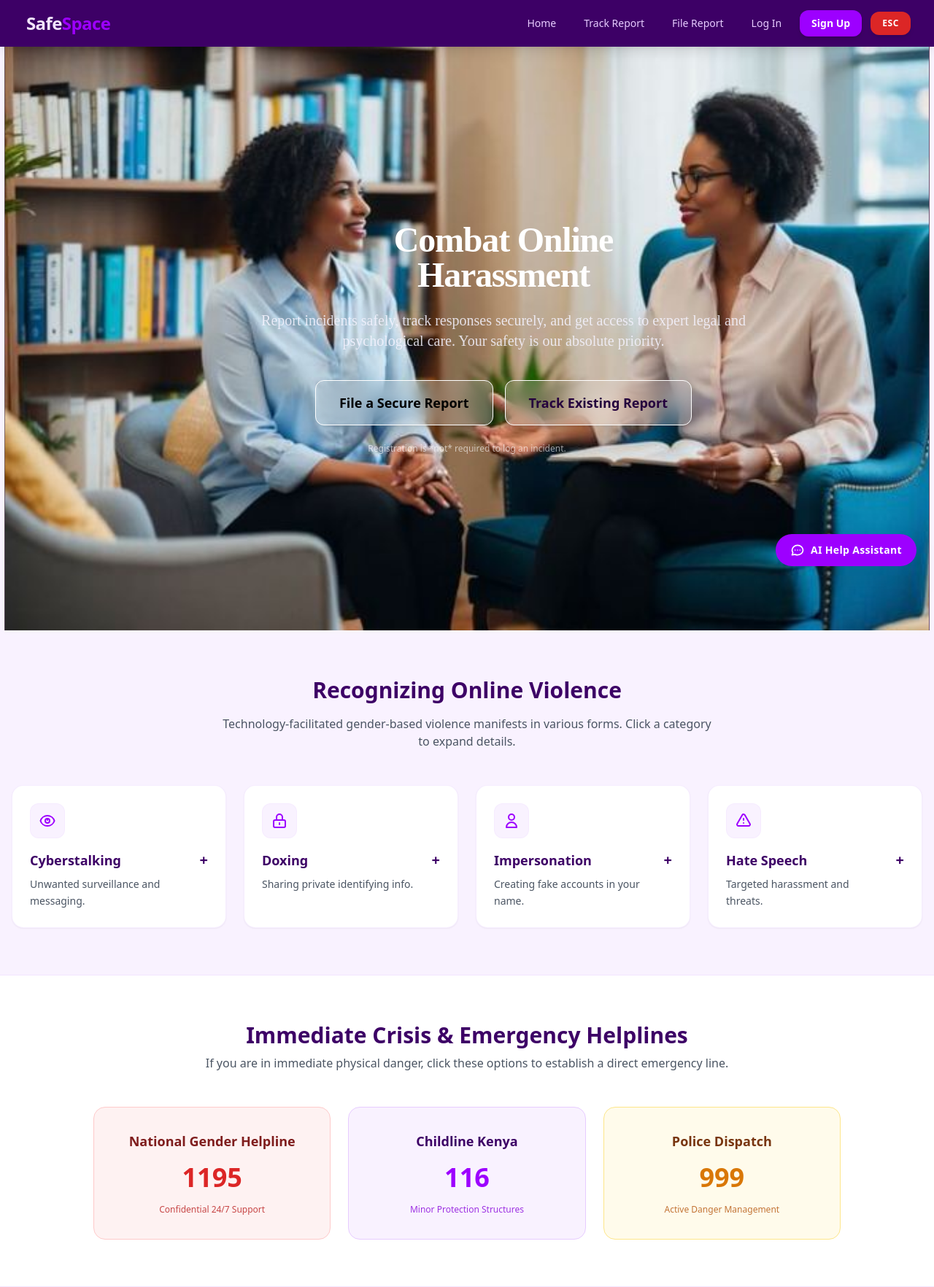
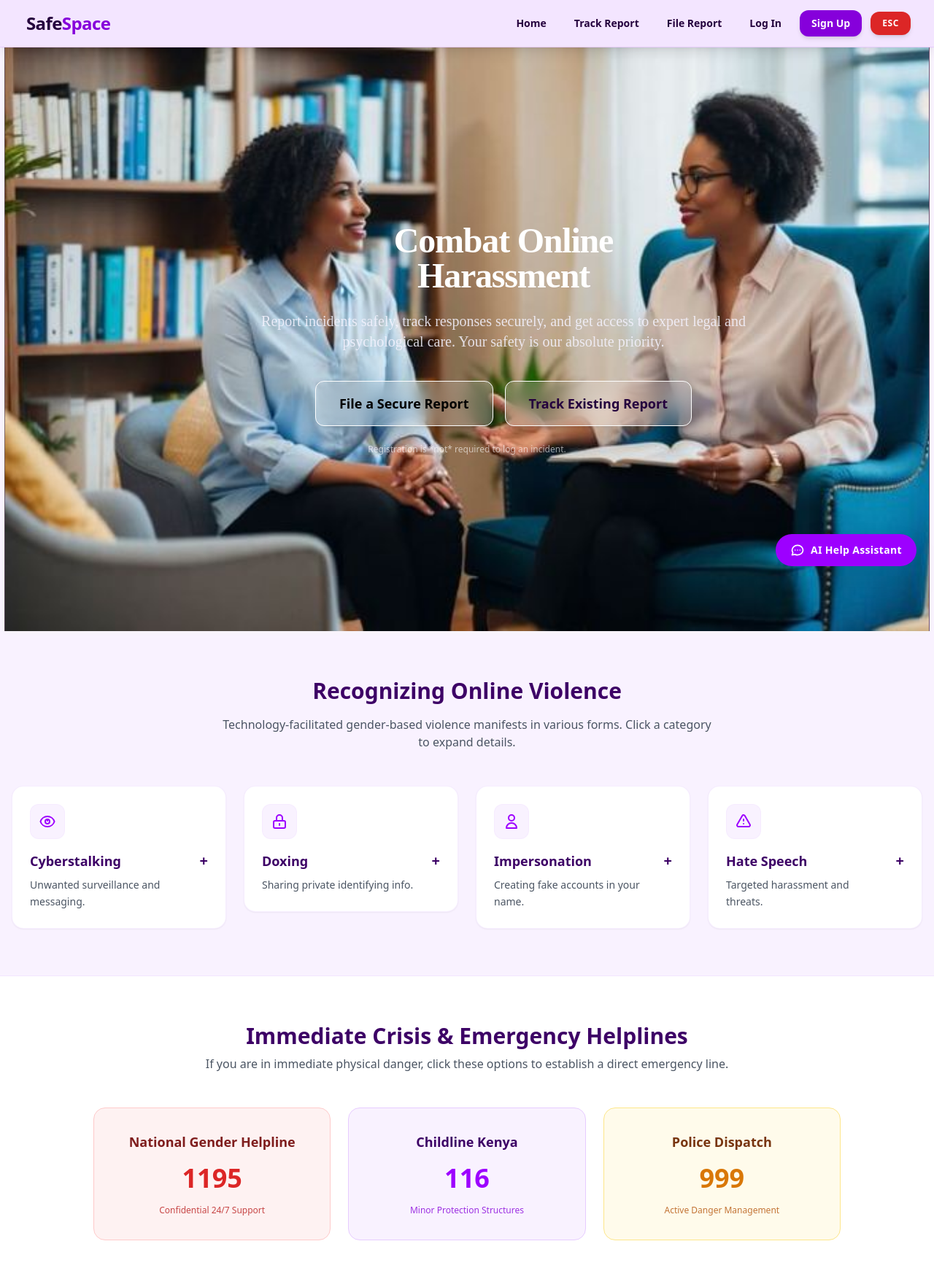
Before and after one commit to OsanoDavid/GBV_SYSTEM, a Django app: page / in a window 1280 px wide. Shown: the top 1764 px of the page at 73% size. Run offline with Django 5.2, Linux system fonts and the light colour scheme; some libraries are stand-ins or nearby versions.

Commit message:
Update landing FAQ and site colors

```diff
--- a/gv_system/core/templates/core/landing.html
+++ b/gv_system/core/templates/core/landing.html
@@ -30,6 +30,11 @@
         display: grid;
         gap: 24px;
         grid-template-columns: 1fr;
+        align-items: start;
+    }
+
+    .category-card {
+        align-self: start;
     }
 
     @media (min-width: 768px) {
@@ -276,6 +281,45 @@
             <button
                 class="w-full text-left p-5 font-bold text-purple-900 flex justify-between items-center hover:bg-purple-50 transition focus:outline-none"
                 onclick="toggleFaq(this)">
+                <span>Is my personal information safe?</span>
+                <span class="text-xl font-bold">+</span>
+            </button>
+            <div class="p-5 text-gray-600 hidden border-t border-purple-50 text-sm leading-relaxed">
+                Yes. Reports are handled confidentially, and you can choose to submit anonymously if you do not want to
+                share personal details.
+            </div>
+        </div>
+
+        <div class="bg-white rounded-xl border border-purple-100 overflow-hidden">
+            <button
+                class="w-full text-left p-5 font-bold text-purple-900 flex justify-between items-center hover:bg-purple-50 transition focus:outline-none"
+                onclick="toggleFaq(this)">
+                <span>What evidence should I save before filing a report?</span>
+                <span class="text-xl font-bold">+</span>
+            </button>
+            <div class="p-5 text-gray-600 hidden border-t border-purple-50 text-sm leading-relaxed">
+                Save screenshots, usernames, profile links, message records, dates, times, phone numbers, and any threats
+                or blackmail demands. Keep the original messages if it is safe to do so.
+            </div>
+        </div>
+
+        <div class="bg-white rounded-xl border border-purple-100 overflow-hidden">
+            <button
+                class="w-full text-left p-5 font-bold text-purple-900 flex justify-between items-center hover:bg-purple-50 transition focus:outline-none"
+                onclick="toggleFaq(this)">
+                <span>What should I do if someone is blackmailing or threatening me online?</span>
+                <span class="text-xl font-bold">+</span>
+            </button>
+            <div class="p-5 text-gray-600 hidden border-t border-purple-50 text-sm leading-relaxed">
+                Do not send money or respond under pressure. Preserve the evidence, file a report, and use the emergency
+                contacts if you feel physically unsafe or need urgent support.
+            </div>
+        </div>
+
+        <div class="bg-white rounded-xl border border-purple-100 overflow-hidden">
+            <button
+                class="w-full text-left p-5 font-bold text-purple-900 flex justify-between items-center hover:bg-purple-50 transition focus:outline-none"
+                onclick="toggleFaq(this)">
                 <span>How does the AI Engine help process my report?</span>
                 <span class="text-xl font-bold">+</span>
             </button>
@@ -283,16 +327,59 @@
                 Our AI classifies cases by urgency to ensure critical threats are reviewed first.
             </div>
         </div>
+
+        <div class="bg-white rounded-xl border border-purple-100 overflow-hidden">
+            <button
+                class="w-full text-left p-5 font-bold text-purple-900 flex justify-between items-center hover:bg-purple-50 transition focus:outline-none"
+                onclick="toggleFaq(this)">
+                <span>Can the AI Help Assistant file the report for me?</span>
+                <span class="text-xl font-bold">+</span>
+            </button>
+            <div class="p-5 text-gray-600 hidden border-t border-purple-50 text-sm leading-relaxed">
+                The assistant can guide you, explain what details to include, and point you to the right action. You still
+                submit the official report yourself so you stay in control of what is shared.
+            </div>
+        </div>
+
+        <div class="bg-white rounded-xl border border-purple-100 overflow-hidden">
+            <button
+                class="w-full text-left p-5 font-bold text-purple-900 flex justify-between items-center hover:bg-purple-50 transition focus:outline-none"
+                onclick="toggleFaq(this)">
+                <span>How can I track my report after submitting it?</span>
+                <span class="text-xl font-bold">+</span>
+            </button>
+            <div class="p-5 text-gray-600 hidden border-t border-purple-50 text-sm leading-relaxed">
+                Use the Track Report page with the tracking details given after submission. Keep those details private so
+                only you can follow the case progress.
+            </div>
+        </div>
     </div>
 </div>
 
 <script>
     function toggleCategory(button) {
-        const panel = button.parentElement.querySelector('.category-panel');
+        const card = button.parentElement;
+        const panel = card.querySelector('.category-panel');
         const icon = button.querySelector('span.text-xl');
+
+        // Close all other open panels
+        const allCards = document.querySelectorAll('.category-card');
+        allCards.forEach(otherCard => {
+            if (otherCard !== card) {
+                const otherPanel = otherCard.querySelector('.category-panel');
+                const otherIcon = otherCard.querySelector('button span.text-xl');
+                if (!otherPanel.classList.contains('hidden')) {
+                    otherPanel.classList.add('hidden');
+                    otherIcon.textContent = '+';
+                    otherIcon.classList.remove('rotate');
+                }
+            }
+        });
+
+        // Toggle the clicked panel
         if (panel.classList.contains('hidden')) {
             panel.classList.remove('hidden');
-            icon.textContent = '−';
+            icon.textContent = '-';
             icon.classList.add('rotate');
         } else {
             panel.classList.add('hidden');
@@ -306,7 +393,7 @@
         const icon = button.querySelector('span.text-xl');
         if (panel.classList.contains('hidden')) {
             panel.classList.remove('hidden');
-            icon.textContent = '−';
+            icon.textContent = '-';
         } else {
             panel.classList.add('hidden');
             icon.textContent = '+';
--- a/gv_system/templates/base.html
+++ b/gv_system/templates/base.html
@@ -34,30 +34,30 @@
 </head>
 <body class="bg-purple-50 text-purple-950 flex flex-col min-h-screen font-sans antialiased">
 
-<nav class="bg-purple-900 text-white shadow-lg sticky top-0 z-50" role="navigation" aria-label="Main Security Directory">
+<nav class="bg-purple-100 text-purple-950 shadow-lg sticky top-0 z-50 border-b border-purple-200" role="navigation" aria-label="Main Security Directory">
     <div class="max-w-7xl mx-auto px-4 sm:px-6 lg:px-8">
         <div class="flex justify-between h-16 items-center">
 
             <div class="flex items-center space-x-2">
-                <a href="{% url 'landing' %}" class="text-2xl font-black tracking-tight text-purple-100 focus:outline-none focus:ring-2 focus:ring-purple-600 rounded p-1" aria-label="SafeSpace Home Brand Link">
-                    Safe<span class="text-purple-600">Space</span>
+                <a href="{% url 'landing' %}" class="text-2xl font-black tracking-tight text-purple-950 focus:outline-none focus:ring-2 focus:ring-purple-700 rounded p-1" aria-label="SafeSpace Home Brand Link">
+                    Safe<span class="text-purple-700">Space</span>
                 </a>
             </div>
 
             <div class="hidden md:flex items-center space-x-3">
-                <a href="{% url 'landing' %}" class="text-sm font-medium text-purple-200 px-3 py-1.5 border border-transparent rounded-lg transition-all duration-200 hover:text-white hover:border-white hover:bg-purple-600 focus:text-white focus:outline-none">Home</a>
-                <a href="{% url 'track_case' %}" class="text-sm font-medium text-purple-200 px-3 py-1.5 border border-transparent rounded-lg transition-all duration-200 hover:text-white hover:border-white hover:bg-purple-600 focus:text-white focus:outline-none">Track Report</a>
+                <a href="{% url 'landing' %}" class="text-sm font-semibold text-purple-950 px-3 py-1.5 border border-transparent rounded-lg transition-all duration-200 hover:text-white hover:border-purple-800 hover:bg-purple-800 focus:text-white focus:bg-purple-800 focus:outline-none">Home</a>
+                <a href="{% url 'track_case' %}" class="text-sm font-semibold text-purple-950 px-3 py-1.5 border border-transparent rounded-lg transition-all duration-200 hover:text-white hover:border-purple-800 hover:bg-purple-800 focus:text-white focus:bg-purple-800 focus:outline-none">Track Report</a>
 
 {% if user.is_authenticated %}
         {% if not user.is_staff %}
-            <a href="{% url 'file_report' %}" class="text-sm font-medium text-purple-200 px-3 py-1.5 border border-transparent rounded-lg transition-all duration-200 hover:text-white hover:border-white hover:bg-purple-600 focus:text-white focus:outline-none">File Report</a>
+            <a href="{% url 'file_report' %}" class="text-sm font-semibold text-purple-950 px-3 py-1.5 border border-transparent rounded-lg transition-all duration-200 hover:text-white hover:border-purple-800 hover:bg-purple-800 focus:text-white focus:bg-purple-800 focus:outline-none">File Report</a>
         {% endif %}
-        <a href="{% if user.is_staff %}{% url 'department_portal' %}{% else %}{% url 'user_dashboard' %}{% endif %}" class="text-sm text-purple-300 font-bold px-3 py-1.5 border border-transparent rounded-lg transition-all duration-200 hover:text-white hover:border-white hover:bg-purple-600 focus:outline-none">
+        <a href="{% if user.is_staff %}{% url 'department_portal' %}{% else %}{% url 'user_dashboard' %}{% endif %}" class="text-sm text-purple-950 font-bold px-3 py-1.5 border border-transparent rounded-lg transition-all duration-200 hover:text-white hover:border-purple-800 hover:bg-purple-800 focus:text-white focus:bg-purple-800 focus:outline-none">
             {% if user.is_staff %}Reports{% else %}My Dashboard{% endif %}
         </a>
 
         {% if user.is_staff %}
-            <a href="{% url 'department_portal' %}" class="text-sm font-bold text-amber-300 px-3 py-1.5 border border-amber-300 rounded-lg transition-all hover:bg-amber-600 hover:text-white">
+            <a href="{% url 'department_portal' %}" class="text-sm font-bold text-amber-800 px-3 py-1.5 border border-amber-700 rounded-lg transition-all hover:bg-amber-700 hover:text-white">
                 Portal
             </a>
         {% endif %}
@@ -70,49 +70,49 @@
 
     <form action="{% url 'logout' %}" method="POST" class="inline m-0">
         {% csrf_token %}
-        <button type="submit" class="text-purple-200 text-sm font-medium px-3 py-1.5 border border-transparent rounded-lg transition-all duration-200 hover:text-red-400 hover:border-red-400 focus:outline-none">
+        <button type="submit" class="text-purple-950 text-sm font-semibold px-3 py-1.5 border border-transparent rounded-lg transition-all duration-200 hover:text-white hover:bg-red-600 hover:border-red-600 focus:text-white focus:bg-red-600 focus:outline-none">
             Log Out
         </button>
                 </form>
                 {% else %}
-                    <a href="{% url 'file_report' %}" class="text-sm font-medium text-purple-200 px-3 py-1.5 border border-transparent rounded-lg transition-all duration-200 hover:text-white hover:border-white hover:bg-purple-600 focus:text-white focus:outline-none">File Report</a>
-                    <a href="{% url 'login' %}" class="text-sm font-medium text-purple-200 px-3 py-1.5 border border-transparent rounded-lg transition-all duration-200 hover:text-white hover:border-white hover:bg-purple-600 focus:text-white focus:outline-none">Log In</a>
-                    <a href="{% url 'register_user' %}" class="bg-purple-600 hover:bg-purple-700 text-white px-4 py-2 rounded-xl text-sm font-semibold transition shadow-md focus:outline-none focus:ring-2 focus:ring-purple-500">Sign Up</a>
+                    <a href="{% url 'file_report' %}" class="text-sm font-semibold text-purple-950 px-3 py-1.5 border border-transparent rounded-lg transition-all duration-200 hover:text-white hover:border-purple-800 hover:bg-purple-800 focus:text-white focus:bg-purple-800 focus:outline-none">File Report</a>
+                    <a href="{% url 'login' %}" class="text-sm font-semibold text-purple-950 px-3 py-1.5 border border-transparent rounded-lg transition-all duration-200 hover:text-white hover:border-purple-800 hover:bg-purple-800 focus:text-white focus:bg-purple-800 focus:outline-none">Log In</a>
+                    <a href="{% url 'register_user' %}" class="bg-purple-700 hover:bg-purple-800 text-white px-4 py-2 rounded-xl text-sm font-semibold transition shadow-md focus:outline-none focus:ring-2 focus:ring-purple-700">Sign Up</a>
                 {% endif %}
 
                 <button onclick="quickEscape()" class="bg-red-600 hover:bg-red-700 text-white font-bold text-xs uppercase tracking-wider px-4 py-2 rounded-xl shadow-md transition active:scale-95 focus:outline-none focus:ring-2 focus:ring-red-500 ml-2" aria-label="Instantly leave page">ESC</button>
             </div>
 
             <div class="flex items-center md:hidden">
-                <button id="mobile-menu-btn" class="text-purple-200 hover:text-white focus:outline-none p-1">
+                <button id="mobile-menu-btn" class="text-purple-950 hover:text-purple-700 focus:outline-none p-1">
                     <svg class="w-6 h-6" fill="none" stroke="currentColor" stroke-width="2" viewBox="0 0 24 24"><path stroke-linecap="round" stroke-linejoin="round" d="M4 6h16M4 12h16M4 18h16"></path></svg>
                 </button>
             </div>
         </div>
     </div>
 
-    <div id="mobile-menu" class="hidden md:hidden bg-purple-950 px-4 pt-2 pb-4 space-y-2 border-t border-purple-800">
-    <a href="{% url 'landing' %}" class="block text-sm text-purple-200 py-2">Home</a>
-    <a href="{% url 'track_case' %}" class="block text-sm text-purple-200 py-2">Track Report</a>
+    <div id="mobile-menu" class="hidden md:hidden bg-purple-100 px-4 pt-2 pb-4 space-y-2 border-t border-purple-200">
+    <a href="{% url 'landing' %}" class="block text-sm font-semibold text-purple-950 py-2 px-3 rounded-lg hover:bg-purple-800 hover:text-white">Home</a>
+    <a href="{% url 'track_case' %}" class="block text-sm font-semibold text-purple-950 py-2 px-3 rounded-lg hover:bg-purple-800 hover:text-white">Track Report</a>
 
     {% if user.is_authenticated %}
         {% if not user.is_staff %}
-            <a href="{% url 'file_report' %}" class="block text-sm text-purple-200 py-2">File Report</a>
+            <a href="{% url 'file_report' %}" class="block text-sm font-semibold text-purple-950 py-2 px-3 rounded-lg hover:bg-purple-800 hover:text-white">File Report</a>
         {% endif %}
-        <a href="{% if user.is_staff %}{% url 'department_portal' %}{% else %}{% url 'user_dashboard' %}{% endif %}" class="block text-sm text-purple-200 py-2">{% if user.is_staff %}Reports{% else %}My Dashboard{% endif %}</a>
+        <a href="{% if user.is_staff %}{% url 'department_portal' %}{% else %}{% url 'user_dashboard' %}{% endif %}" class="block text-sm font-semibold text-purple-950 py-2 px-3 rounded-lg hover:bg-purple-800 hover:text-white">{% if user.is_staff %}Reports{% else %}My Dashboard{% endif %}</a>
 
         {% if user.is_staff %}
-            <a href="{% url 'department_portal' %}" class="block text-sm text-amber-300 font-bold py-2">Department Portal</a>
+            <a href="{% url 'department_portal' %}" class="block text-sm text-amber-800 font-bold py-2 px-3 rounded-lg hover:bg-amber-700 hover:text-white">Department Portal</a>
         {% endif %}
 
         <form action="{% url 'logout' %}" method="POST" class="block py-2">
             {% csrf_token %}
-            <button type="submit" class="text-red-400 text-sm font-medium">Log Out</button>
+            <button type="submit" class="text-red-700 text-sm font-semibold px-3 py-2 rounded-lg hover:bg-red-600 hover:text-white">Log Out</button>
         </form>
     {% else %}
-        <a href="{% url 'file_report' %}" class="block text-sm text-purple-200 py-2">File Report</a>
-        <a href="{% url 'login' %}" class="block text-sm text-purple-200 py-2">Log In</a>
-        <a href="{% url 'register_user' %}" class="block bg-purple-600 text-white text-center py-2 rounded-xl text-sm font-semibold mt-2">Sign Up</a>
+        <a href="{% url 'file_report' %}" class="block text-sm font-semibold text-purple-950 py-2 px-3 rounded-lg hover:bg-purple-800 hover:text-white">File Report</a>
+        <a href="{% url 'login' %}" class="block text-sm font-semibold text-purple-950 py-2 px-3 rounded-lg hover:bg-purple-800 hover:text-white">Log In</a>
+        <a href="{% url 'register_user' %}" class="block bg-purple-700 text-white text-center py-2 rounded-xl text-sm font-semibold mt-2 hover:bg-purple-800">Sign Up</a>
     {% endif %}
 
     <button onclick="quickEscape()" class="w-full bg-red-600 text-white text-center py-2 rounded-xl text-xs font-bold uppercase tracking-wider mt-2">EXIT</button>
@@ -161,10 +161,10 @@
         </button>
     </div>
 
-    <footer class="bg-purple-950 text-purple-100 py-12 border-t border-purple-800" role="contentinfo">
+    <footer class="bg-purple-100 text-purple-950 py-12 border-t border-purple-200" role="contentinfo">
         <div class="max-w-7xl mx-auto px-4 flex flex-col items-center space-y-6">
             <div class="text-center">
-                <p class="text-sm font-semibold text-purple-300 mb-6 uppercase tracking-widest">Connect With Us</p>
+                <p class="text-sm font-semibold text-purple-900 mb-6 uppercase tracking-widest">Connect With Us</p>
                 <div class="flex space-x-8 text-2xl">
                     <a href="https://wa.me/254108383799" target="_blank" class="hover:text-green-400 transition-all hover:scale-110">
                     <i class="fab fa-whatsapp"></i>
@@ -174,9 +174,9 @@
                     <a href="#" target="_blank" class="hover:text-sky-400 transition-all hover:scale-110"><i class="fab fa-twitter"></i></a>
                 </div>
             </div>
-            <div class="w-full border-t border-purple-800 pt-8 text-center text-xs sm:text-sm">
-                <p class="text-purple-100/70">&copy; 2026 SafeSpace Initiative. All communication tracks are encrypted securely.</p>
-                <p class="text-purple-100/40 mt-2">Built under strict institutional protection layouts.</p>
+            <div class="w-full border-t border-purple-200 pt-8 text-center text-xs sm:text-sm">
+                <p class="text-purple-950/80">&copy; 2026 SafeSpace Initiative. All communication tracks are encrypted securely.</p>
+                <p class="text-purple-950/60 mt-2">Built under strict institutional protection layouts.</p>
             </div>
         </div>
     </footer>
```
